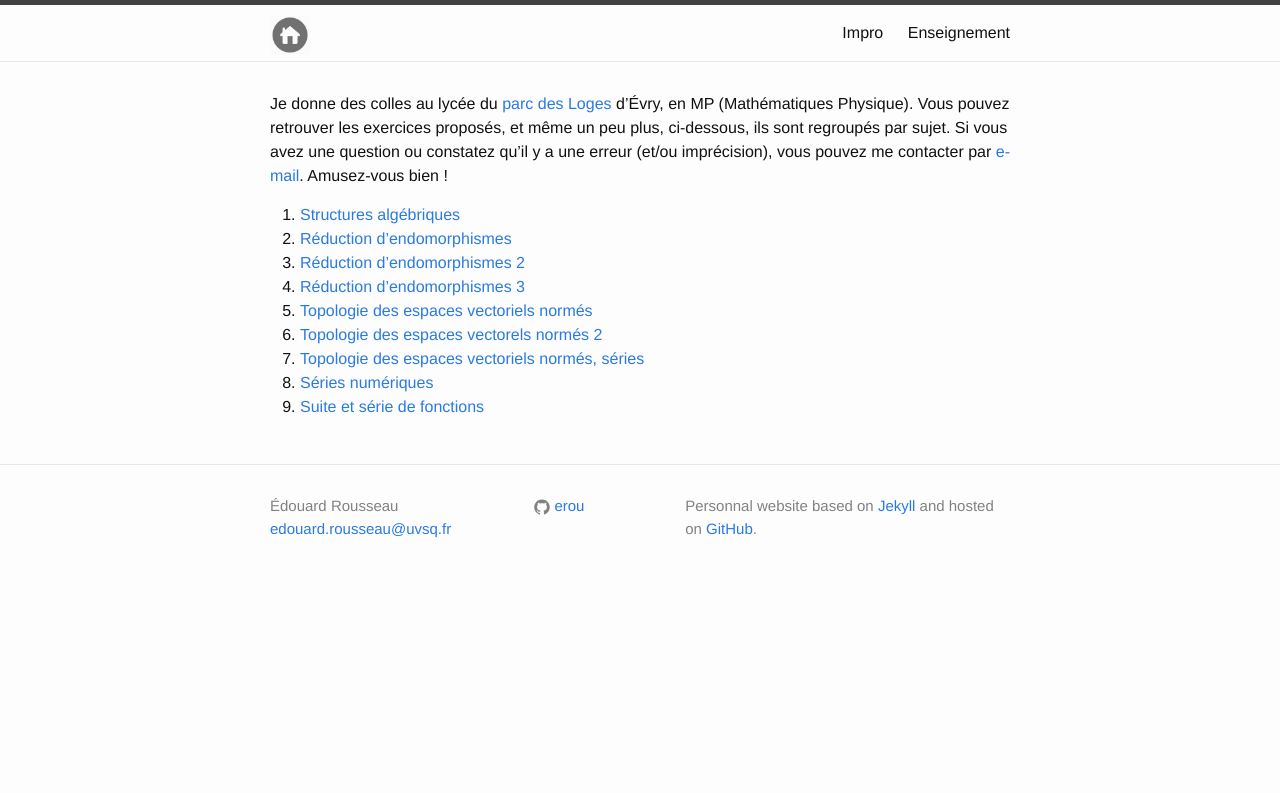
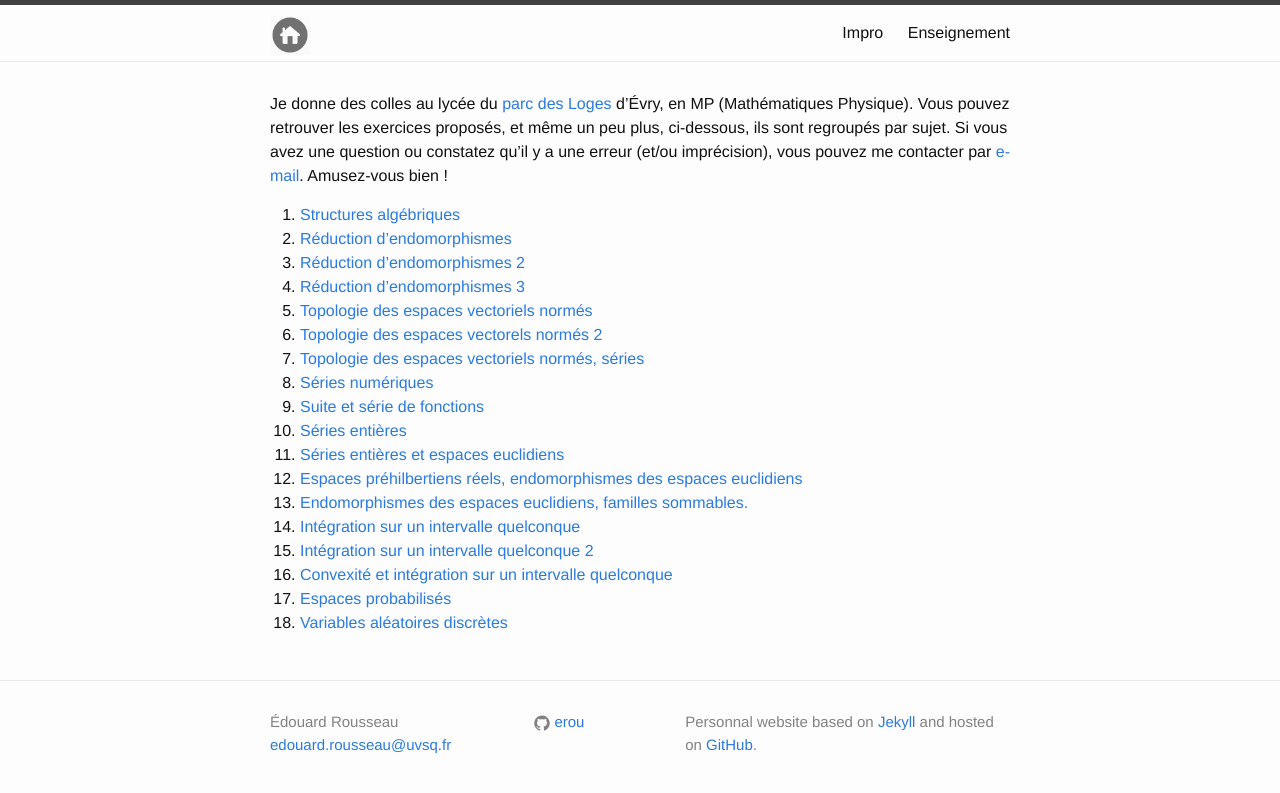
Before and after one commit to erou/erou.github.io, a Jekyll site: the page built from teaching/colles/parcdesloges.md, in a window 1280 px wide. Shown: the top 793 px of the page. Built offline with Jekyll 4.4.1, drawn with Linux system fonts in a browser that asks for light colours.

Commit message:
new exercices

```diff
--- a/teaching/colles/parcdesloges.md
+++ b/teaching/colles/parcdesloges.md
@@ -30,3 +30,21 @@ constatez qu'il y a une erreur (et/ou imprécision), vous pouvez me contacter pa
    "/exoSériesNumériques.pdf" }})
 9. [Suite et série de fonctions]({{ page.url | append:
    "/exoSuitesSériesFonctions.pdf" }})
+10. [Séries entières]({{ page.url | append:
+   "/exoSériesEntières.pdf" }})
+11. [Séries entières et espaces euclidiens]({{ page.url | append:
+   "/exoSériesEntièresEspacesEuclidiens.pdf" }})
+12. [Espaces préhilbertiens réels, endomorphismes des espaces euclidiens]({{ page.url | append:
+   "/exoPrehilbEucli.pdf" }})
+13. [Endomorphismes des espaces euclidiens, familles sommables.]({{ page.url | append:
+   "/exoEucliFamillesSommables.pdf" }})
+14. [Intégration sur un intervalle quelconque]({{ page.url | append:
+   "/exoIntégration.pdf" }})
+15. [Intégration sur un intervalle quelconque 2]({{ page.url | append:
+   "/exoIntégration2.pdf" }})
+16. [Convexité et intégration sur un intervalle quelconque]({{ page.url | append:
+   "/exoConvexité.pdf" }})
+17. [Espaces probabilisés]({{ page.url | append:
+   "/exoEspacesProbabilisés.pdf" }})
+18. [Variables aléatoires discrètes]({{ page.url | append:
+   "/exoVAD.pdf" }})
```
Also changed, not shown: 9 other files.
